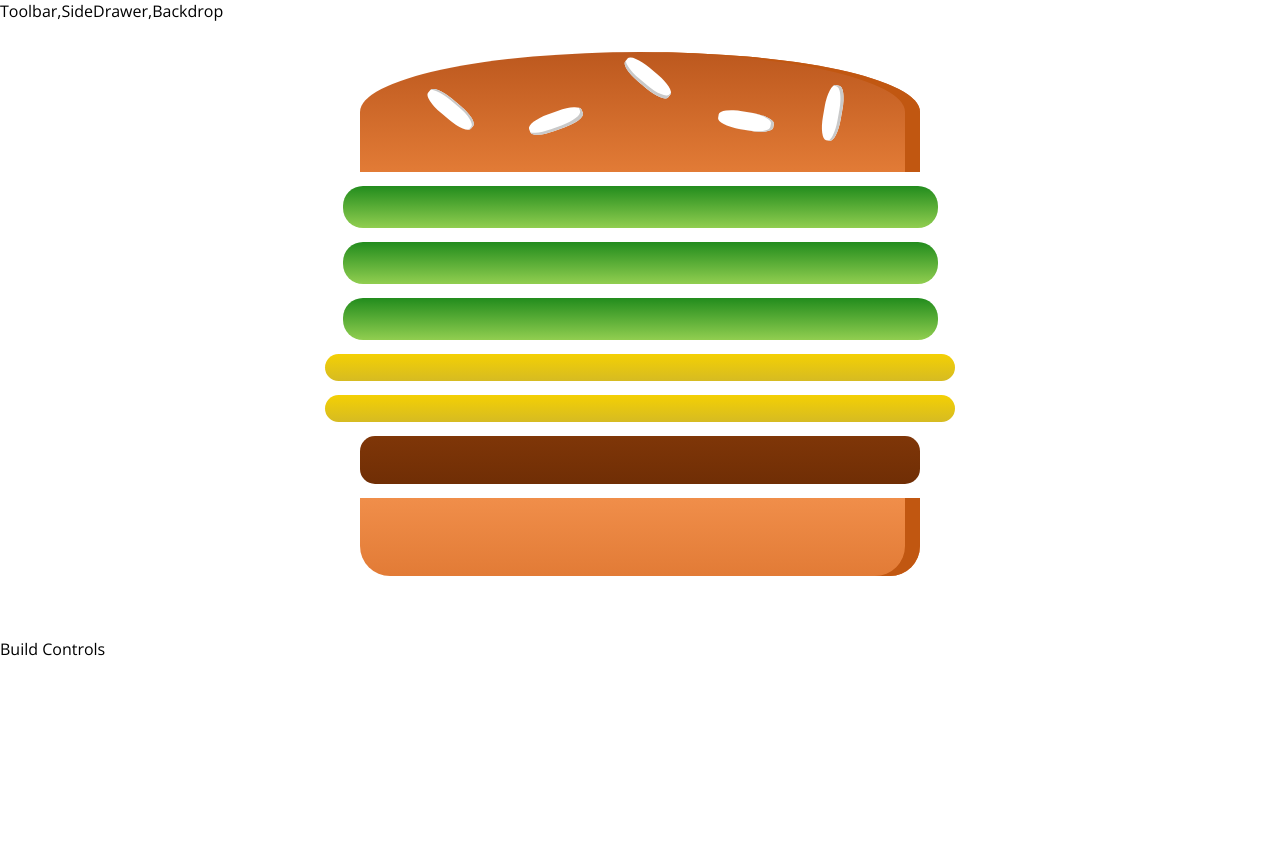
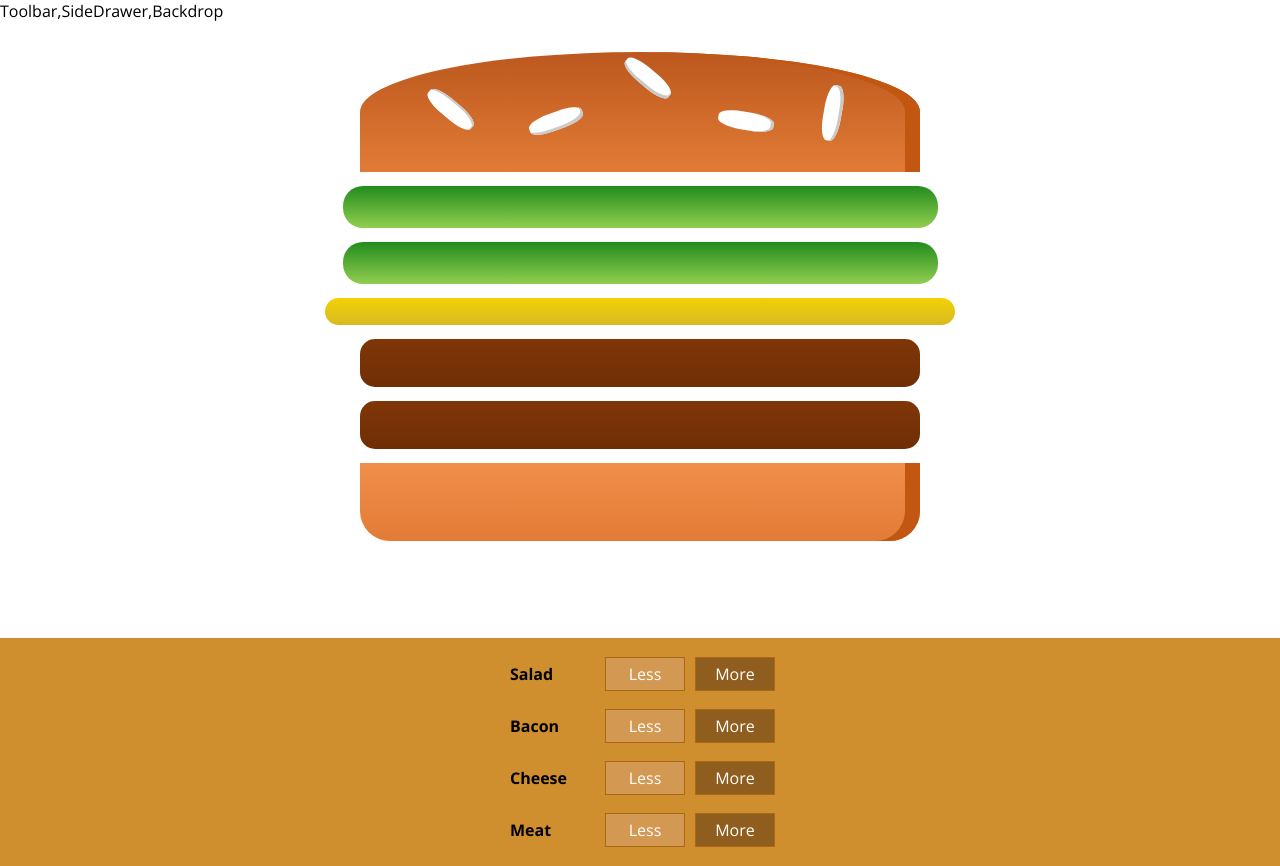
Before and after one commit to akshaypalshikar/burger-builder, a React app: page / in a window 1280 px wide. Before the commit the page ends 800 px from the top, so only its background shows below. Built offline with nearby package versions, Linux system fonts and the light colour scheme.

Commit message:
build control added with css (#4)

```diff
--- /dev/null
+++ b/src/components/Burger/BuildControls/BuildControl/BuildControl.css
@@ -0,0 +1,58 @@
+.BuildControl {
+    display: flex;
+    justify-content: space-between;
+    align-items: center;
+    margin: 5px 0;
+}
+
+.BuildControl button {
+    display: block;
+    font: inherit;
+    padding: 5px;
+    margin: 0 5px;
+    width: 80px;
+    border: 1px solid #AA6817;
+    cursor: pointer;
+    outline: none;
+}
+
+.BuildControl button:disabled {
+    background-color: #AC9980;
+    border: 1px solid #7E7365;
+    color: #ccc;
+    cursor: default;
+}
+
+.BuildControl button:hover:disabled {
+    background-color: #AC9980;
+    color: #ccc;
+    cursor: not-allowed;
+}
+
+.Label {
+    padding: 10px;
+    font-weight: bold;
+    width: 80px;
+}
+
+.BuildControl .Less {
+    background-color: #D39952;
+    color: white;
+}
+
+.BuildControl .More {
+    background-color: #8F5E1E;
+    color: white;
+}
+
+.BuildControl .Less:hover,
+.BuildControl .Less:active {
+    background-color: #DAA972;
+    color: white;
+}
+
+.BuildControl .More:hover,
+.BuildControl .More:active {
+    background-color: #99703F;
+    color: white;
+}
--- /dev/null
+++ b/src/components/Burger/BuildControls/BuildControl/BuildControl.js
@@ -0,0 +1,11 @@
+import React from 'react';
+import buildControlCss from './BuildControl.css';
+
+const buildControl = (props) =>(
+    <div className={buildControlCss.BuildControl}>
+        <div className={buildControlCss.Label}>{props.label}</div>
+        <button className={buildControlCss.Less}>Less</button>
+        <button className={buildControlCss.More}>More</button>
+    </div>
+);
+export default buildControl;
--- /dev/null
+++ b/src/components/Burger/BuildControls/BuildControls.css
@@ -0,0 +1,10 @@
+.BuildControls{
+    width: 100%;
+    background-color: #CF8F2E;
+    display: flex;
+    flex-flow:column;
+    align-items: center;
+    box-shadow: 0 2px 1px #ccc;
+    margin : auto;
+    padding: 10px 0;
+}
--- /dev/null
+++ b/src/components/Burger/BuildControls/BuildControls.js
@@ -0,0 +1,20 @@
+import React from 'react';
+import buildControlsCss  from './BuildControls.css';
+import BuildControl from './BuildControl/BuildControl';
+
+const controls = [
+    {label:'Salad',type:'salad'},
+    {label:'Bacon',type:'Bacon'},
+    {label:'Cheese',type:'Cheese'},
+    {label:'Meat',type:'meat'}
+];
+
+const buildControls = (props) => (
+    <div className={buildControlsCss.BuildControls}>
+        {controls.map(
+            control=><BuildControl key={control.label} label={control.label}/>
+        )}
+    </div>
+);
+
+export default buildControls;
--- a/src/components/Burger/Burger.js
+++ b/src/components/Burger/Burger.js
@@ -3,13 +3,17 @@
 import BurgerIngredient from './BurgerIngredient/BurgerIngredient';
 
 const burger = (props) => {
-    const transformedIngredients = Object.keys(props.ingredients)
+    let transformedIngredients = Object.keys(props.ingredients)
     .map(ingredientKey=>{
         return [...Array(props.ingredients[ingredientKey])]
                     .map((_,index)=>{
                        return <BurgerIngredient key={ingredientKey+index} type={ingredientKey}/>;
                     });
-    });
+    }).reduce((arr,element)=>arr.concat(element),[]);
+    console.log('transformedIngredients : ',transformedIngredients);
+    if(transformedIngredients.length===0){
+        transformedIngredients = <p>Please start adding ingredients.</p>;
+    }
     return (
         <div className={burgerCss.Burger}>
             {<BurgerIngredient type='bread-top' />}
--- a/src/containers/BurgerBuilder/BurgerBuilder.js
+++ b/src/containers/BurgerBuilder/BurgerBuilder.js
@@ -1,20 +1,21 @@
 import React,{ Component } from 'react';
 import Wrapper from './../../hoc/Wrapper';
 import Burger from './../../components/Burger/Burger';
+import BuildControls from '../../components/Burger/BuildControls/BuildControls';
 
 class BurgerBuilder extends Component{
     state = {
         ingredients:{
-            salad:3,
-            cheese:2,
-            meat:1
+            salad:2,
+            cheese:1,
+            meat:2
         }
     }
     render(){
         return(
                 <Wrapper>
                     <Burger ingredients={this.state.ingredients}/>
-                    <div>Build Controls</div>
+                    <BuildControls/>
                 </Wrapper>
         );
     }
```
